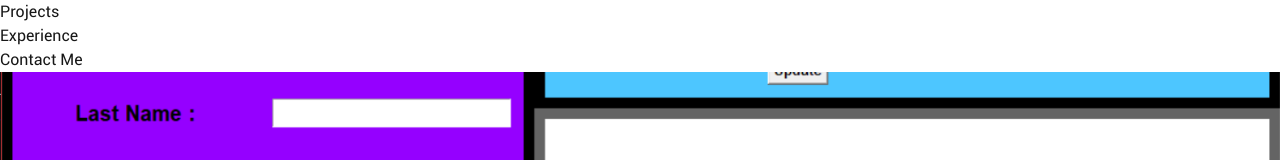
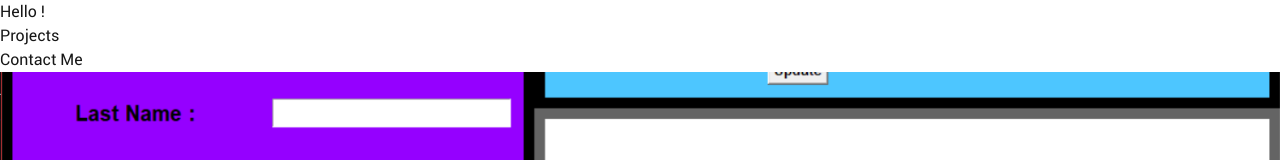
Before and after one commit to sohamsangole/portfolio-v3, a Next.js app: page / in a window 1280 px wide. Shown: the top 160 px of the page. Built offline with nearby package versions, Linux system fonts and the light colour scheme; no server answers.

Commit message:
Updated Navbar

```diff
--- a/src/app/components/navbar/navbar.js
+++ b/src/app/components/navbar/navbar.js
@@ -9,11 +9,14 @@ const NavBarComponent = forwardRef((props, ref) => {
             <div className="container py-4 flex justify-start items-center">
                 <ul className="flex space-x-10 text-black font-bold text-[18px]">
                     <li>
+                        <Link href="/">Hello !</Link>
+                    </li>
+                    <li>
                         <Link href="/projects">Projects</Link>
                     </li>
-                    <li>
+                    {/* <li>
                         <Link href="/">Experience</Link>
-                    </li>
+                    </li> */}
                     <li>
                         <Link href="contact">Contact Me</Link>
                     </li>
```
